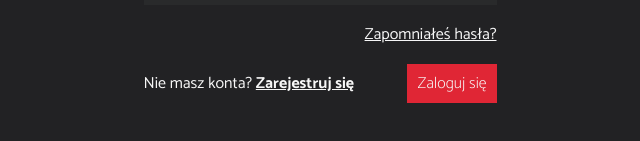
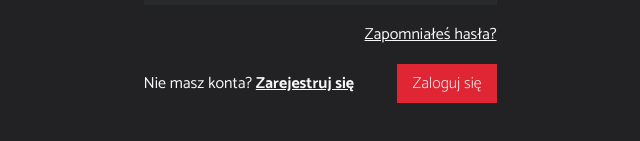
Before and after one commit to xyashino/MegaK-Head-Hunter-Front, a React (Vite) app: page /login in a window 1280 px wide. Shown: the part 449-590 px from the top of the page, without its empty margins (320-960 px from the left). Built offline with nearby package versions, Linux system fonts and the light colour scheme; no server answers.

Commit message:
Change button color in '.disable' class

```diff
--- a/src/components/Button/Button.module.css
+++ b/src/components/Button/Button.module.css
@@ -1,12 +1,16 @@
 .button {
   border: 0;
   color: var(--white);
-  padding: 6px 10px;
+  padding: 6px 15px;
   letter-spacing: 0;
   font: normal normal normal 16px/27px Catamaran;
   cursor: pointer;
   opacity: 1;
   font-weight: 200;
+  display: flex;
+  justify-content: space-around;
+  align-items: center;
+  min-height: 32px;
 }
 
 .button:hover {
@@ -18,7 +22,7 @@
 }
 
 .disabled {
-  background-color: var(--navBorder);
+  background-color: #222224;
 }
 
 .active {
```
